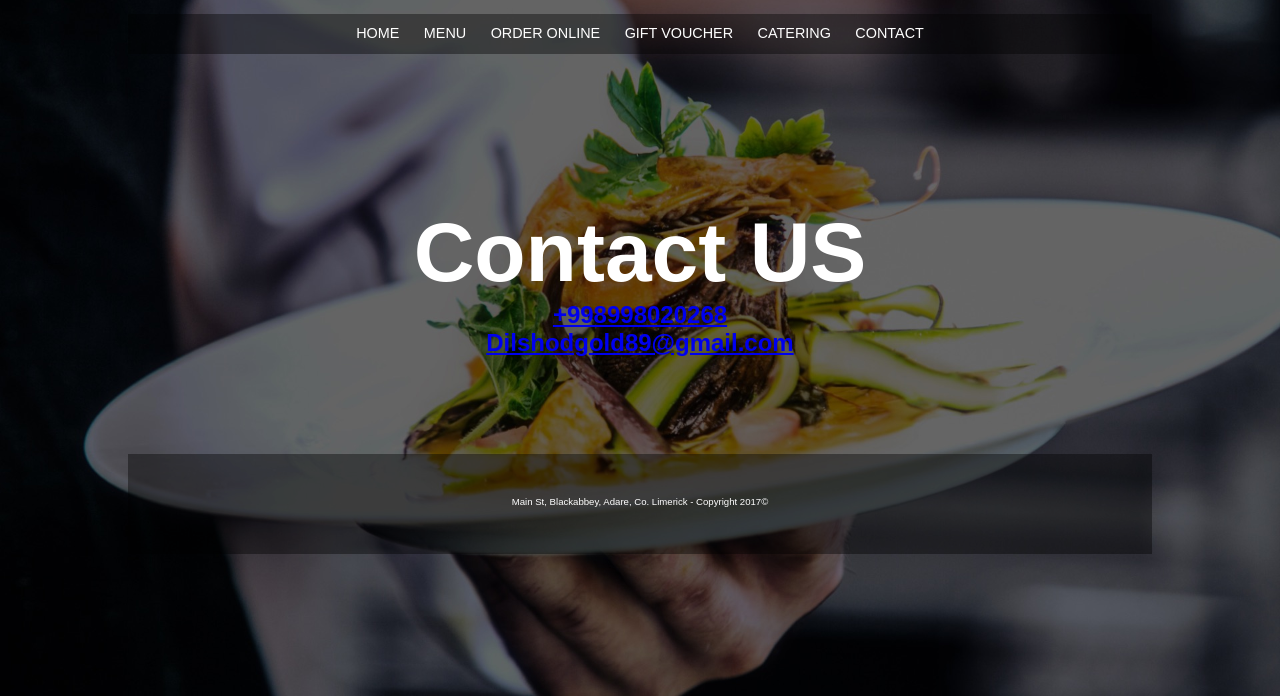
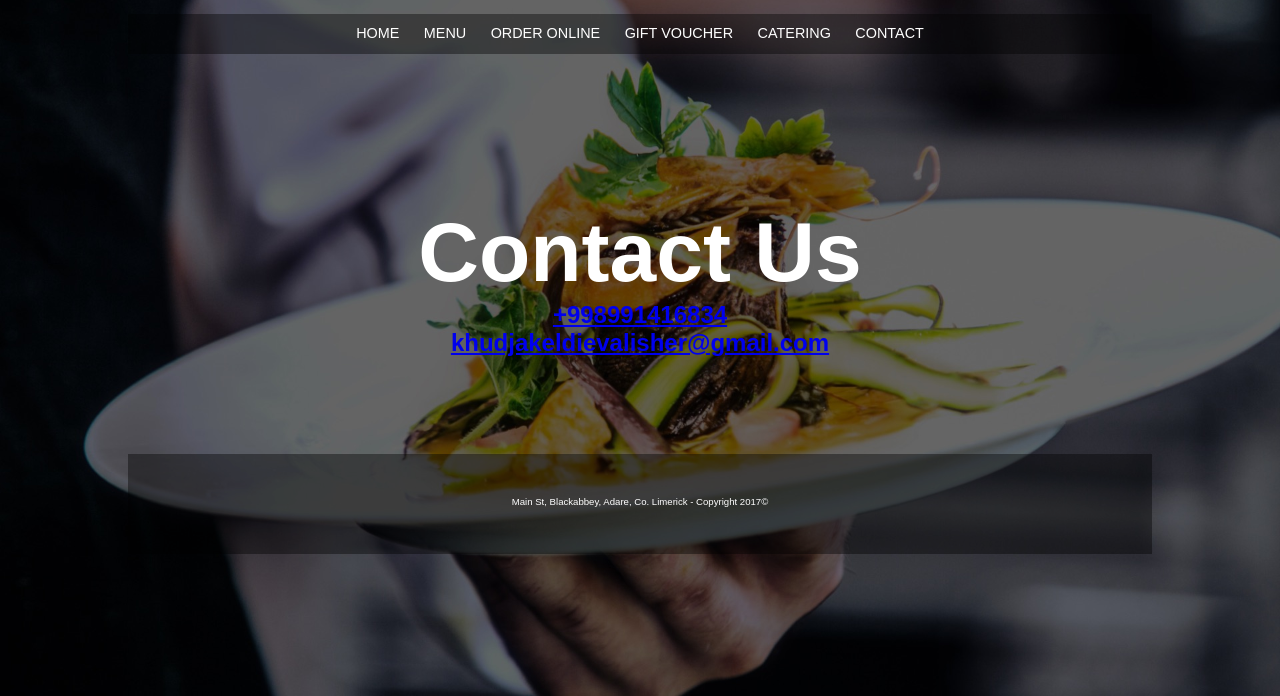
Before and after one commit to Dilshodtilla/Restoran-tilla, a plain HTML site: page contact.html in a window 1280 px wide. Shown: the part 104-800 px from the top of the page. Drawn offline with Linux system fonts and the light colour scheme.

Commit message:
link contact page

```diff
--- a/Home/contact.html
+++ b/contact.html
@@ -16,7 +16,7 @@
 
         <nav>
             <a href="./index.html">Home</a>
-            <a href="../Menu/index.html">Menu</a>
+            <a href="./Menu/index.html">Menu</a>
             <a href="#">Order Online</a>
             <a href="#">Gift Voucher</a>
             <a href="#">Catering</a>
@@ -24,16 +24,17 @@
 
         </nav>
 
-        <main class="contact">
-            <h1>Contact US</h1>
+        <main>
+            <h1>Contact Us</h1>
 
             <h2>
-                <a href="tel: +998998020268">+998998020268</a>
+                <a href="tel:+998991416834">+998991416834</a>
             </h2>
 
             <h2>
-                <a href="mailto:Dilshodgold89@gmail.com?Subject=Contact">
-                    Dilshodgold89@gmail.com</a>
+                <a href="mailto:khudjakeldievalisher@gmail.com?Subject=Contact">
+                    khudjakeldievalisher@gmail.com
+                </a>
             </h2>
 
         </main>
```
Also changed, not shown: Menu/index.html (+3 -3 lines), index.html (renamed from Home/index.html, +2 -2 lines), img/fon.jpg (renamed from Home/img/fon.jpg), img/logo.png (renamed from Home/img/logo.png), style.css (renamed from Home/style.css).
